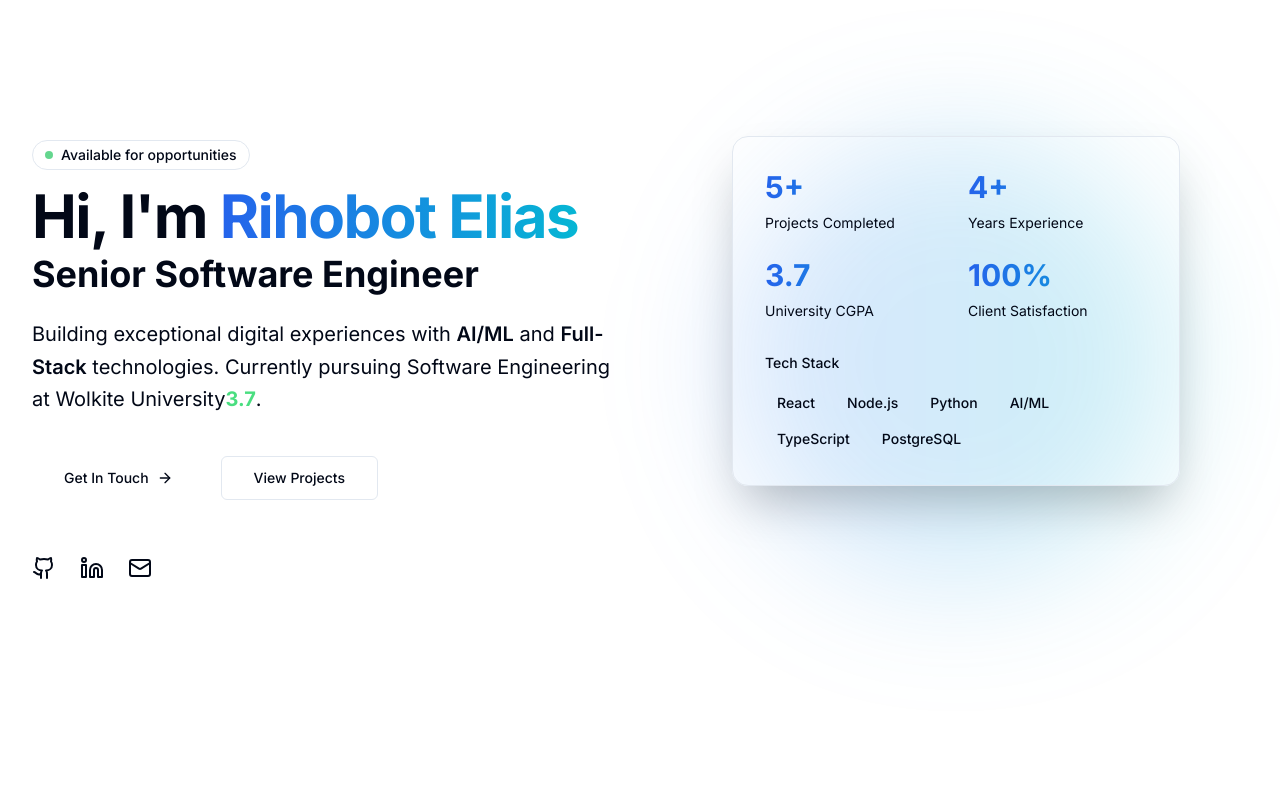
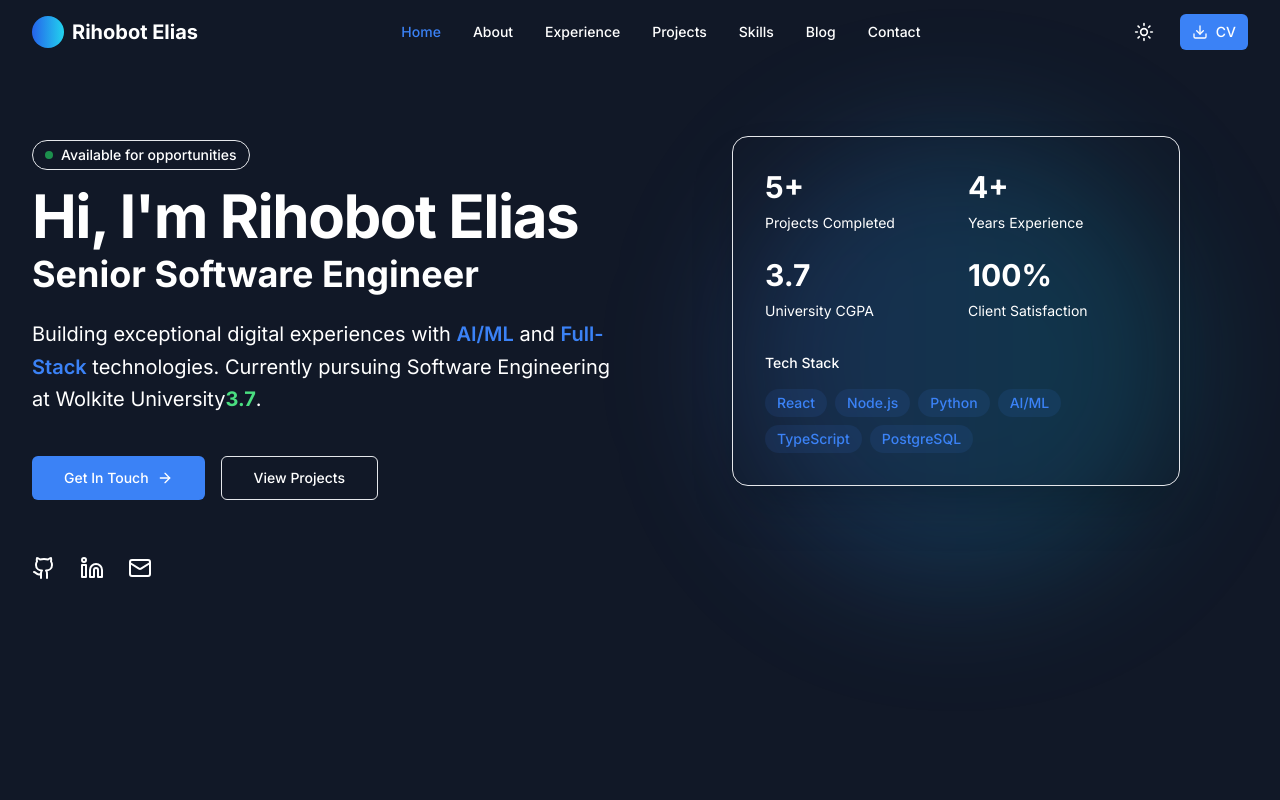
Before and after one commit to Robinadev/Rihobot-Elias-personal-website-, a Next.js app in the folder rihobot-portfolio/: page / in a window 1280 px wide. Shown: the top 800 px of the page. Built offline with nearby package versions, Linux system fonts and the light colour scheme.

Commit message:
ensured the pages with mangebale deploy on vercel

```diff
--- a/rihobot-portfolio/next.config.js
+++ b/rihobot-portfolio/next.config.js
@@ -1,27 +1,9 @@
-// next.config.js - COMPLETE FIX
-/** next.config.js - CRITICAL FIX FOR GITHUB PAGES DEPLOYMENT **/
 /** @type {import('next').NextConfig} */
 const nextConfig = {
-  output: 'export',
+  // No 'output: export' for Vercel!
   images: {
-    unoptimized: true,
+    domains: ['images.unsplash.com', 'github.com'],
   },
-  // MUST match your repository EXACTLY
-  basePath: '/Rihobot-Elias-personal-website-',
-  assetPrefix: '/Rihobot-Elias-personal-website-/',
-  trailingSlash: true,
 }
 
 module.exports = nextConfig
-module.exports = {
-  // ... other config
-  async rewrites() {
-    return [
-      {
-        source: '/:path*',
-        destination: '/index.html',
-      },
-    ]
-  }
-}
-module.exports = nextConfig
--- a/rihobot-portfolio/src/app/globals.css
+++ b/rihobot-portfolio/src/app/globals.css
@@ -1,92 +1,77 @@
-
-/* app/globals.css */
-/* app/globals.css - MUST HAVE THIS */
 @tailwind base;
 @tailwind components;
 @tailwind utilities;
-/* stylelint-disable */
-@import "tailwindcss/base";
-@import "tailwindcss/components";
-@import "tailwindcss/utilities";
-/* stylelint-enable */
 
 @layer base {
   :root {
-    --background: 0 0% 100%;
-    --foreground: 222.2 84% 4.9%;
-    --card: 0 0% 100%;
-    --card-foreground: 222.2 84% 4.9%;
-    --popover: 0 0% 100%;
-    --popover-foreground: 222.2 84% 4.9%;
-    --primary: 221.2 83.2% 53.3%;
-    --primary-foreground: 210 40% 98%;
-    --secondary: 210 40% 96.1%;
-    --secondary-foreground: 222.2 47.4% 11.2%;
-    --muted: 210 40% 96.1%;
-    --muted-foreground: 215.4 16.3% 46.9%;
-    --accent: 210 40% 96.1%;
-    --accent-foreground: 222.2 47.4% 11.2%;
-    --destructive: 0 84.2% 60.2%;
-    --destructive-foreground: 210 40% 98%;
-    --border: 214.3 31.8% 91.4%;
-    --input: 214.3 31.8% 91.4%;
-    --ring: 221.2 83.2% 53.3%;
-    --radius: 0.5rem;
+    --background: 222.2 84% 4.9%;
+    --foreground: 210 40% 98%;
   }
 
-  .dark {
-    --background: 222.2 84% 4.9%;
-    --foreground: 210 40% 98%;
-    --card: 222.2 84% 4.9%;
-    --card-foreground: 210 40% 98%;
-    --popover: 222.2 84% 4.9%;
-    --popover-foreground: 210 40% 98%;
-    --primary: 217.2 91.2% 59.8%;
-    --primary-foreground: 222.2 47.4% 11.2%;
-    --secondary: 217.2 32.6% 17.5%;
-    --secondary-foreground: 210 40% 98%;
-    --muted: 217.2 32.6% 17.5%;
-    --muted-foreground: 215 20.2% 65.1%;
-    --accent: 217.2 32.6% 17.5%;
-    --accent-foreground: 210 40% 98%;
-    --destructive: 0 62.8% 30.6%;
-    --destructive-foreground: 210 40% 98%;
-    --border: 217.2 32.6% 17.5%;
-    --input: 217.2 32.6% 17.5%;
-    --ring: 224.3 76.3% 48%;
+  html {
+    scroll-behavior: smooth;
+  }
+
+  body {
+    @apply bg-gray-900 text-white;
   }
 }
 
-@layer base {
-  * {
-    border-color: hsl(var(--border));
+@layer components {
+  .btn-primary {
+    @apply px-6 py-3 bg-blue-600 hover:bg-blue-700 rounded-lg font-medium transition-all duration-300;
   }
-  body {
-    background-color: hsl(var(--background));
-    color: hsl(var(--foreground));
-    font-feature-settings: "rlig" 1, "calt" 1;
+
+  .btn-secondary {
+    @apply px-6 py-3 bg-gray-800 hover:bg-gray-700 rounded-lg font-medium transition-all duration-300;
+  }
+
+  .section-container {
+    width: 100%;
+    margin-left: auto;
+    margin-right: auto;
+    box-sizing: border-box;
+    padding-left: 1rem;
+    padding-right: 1rem;
+    padding-top: 3rem;
+    padding-bottom: 3rem;
+  }
+
+  @media (min-width: 640px) {
+    .section-container {
+      max-width: 640px;
+      padding-left: 1.5rem;
+      padding-right: 1.5rem;
     }
   }
 
-@layer utilities {
-  .text-gradient {
-    background-image: linear-gradient(to right, #2563eb, #06b6d4);
-    -webkit-background-clip: text;
-    background-clip: text;
-    color: transparent;
+  @media (min-width: 768px) {
+    .section-container {
+      max-width: 768px;
+      padding-top: 5rem;
+      padding-bottom: 5rem;
+    }
   }
 
-  .gradient-border {
-    position: relative;
-    border: 1px solid transparent;
-    background: linear-gradient(white, white) padding-box,
-                linear-gradient(to right, #3b82f6, #06b6d4) border-box;
+  @media (min-width: 1024px) {
+    .section-container {
+      max-width: 1024px;
+      padding-left: 2rem;
+      padding-right: 2rem;
+    }
   }
 
-  .gradient-border-dark {
-    position: relative;
-    border: 1px solid transparent;
-    background: linear-gradient(#020817, #020817) padding-box,
-                linear-gradient(to right, #3b82f6, #06b6d4) border-box;
+  @media (min-width: 1280px) {
+    .section-container {
+      max-width: 1280px;
     }
   }
+
+  .section-title {
+    @apply text-3xl md:text-4xl font-bold mb-4;
+  }
+
+  .section-subtitle {
+    @apply text-xl text-gray-300 mb-12;
+  }
+}
--- a/rihobot-portfolio/src/app/layout.tsx
+++ b/rihobot-portfolio/src/app/layout.tsx
@@ -1,13 +1,15 @@
-// app/layout.tsx - Updated version
 import type { Metadata } from 'next'
 import { Inter } from 'next/font/google'
 import './globals.css'
+import { Navigation } from '../../components/navigation';
+import { Footer } from '../../components/Footer';
 
 const inter = Inter({ subsets: ['latin'] })
 
 export const metadata: Metadata = {
   title: 'Rihobot Elias | Senior Software Engineer',
-  description: 'Senior Software Engineer specializing in AI/ML, Full-Stack Development, and Cloud Architecture.',
+  description: 'Senior Software Engineer specializing in AI/ML, Full-Stack Development, and Cloud Architecture',
+  keywords: ['Software Engineer', 'AI/ML', 'Full-Stack', 'React', 'Node.js', 'Ethiopia'],
 }
 
 export default function RootLayout({
@@ -16,9 +18,13 @@ export default function RootLayout({
   children: React.ReactNode
 }) {
   return (
-    <html lang="en">
-      <body className={inter.className}>
-        {children}
+    <html lang="en" className={inter.className}>
+      <body className="min-h-screen bg-gradient-to-b from-gray-900 to-black">
+        <Navigation />
+        <main className="pt-16">
+          {children}
+        </main>
+        <Footer />
       </body>
     </html>
   )
--- a/rihobot-portfolio/src/app/page.tsx
+++ b/rihobot-portfolio/src/app/page.tsx
@@ -1,11 +1,9 @@
-// app/page.tsx
-import { Hero } from "../../components/Hero";
-import { Experience } from "../../components/Experience";
-import { Projects } from "../../components/projects";
-import { Skills } from "../../components/Skills";
-import { Contact } from "../../components/Contact";
-import { Footer } from "../../components/Footer"
-
+import { Hero } from '@/components/Hero'
+import { Experience } from  '@/components/Experience'
+import { Projects } from '@/components/projects'
+import { Skills } from '@/components/Skills';
+import { Contact } from '../../components/Contact';
+import { ThemeProvider } from '../../components/theme-provider';
 export default function Home() {
   return (
     <>
@@ -14,7 +12,7 @@ export default function Home() {
       <Projects />
       <Skills />
       <Contact />
-      <Footer />
+       <ThemeProvider />
     </>
   )
 }
--- a/rihobot-portfolio/tailwind.config.js
+++ b/rihobot-portfolio/tailwind.config.js
@@ -1,14 +1,30 @@
-// tailwind.config.js - CORRECT VERSION
 /** @type {import('tailwindcss').Config} */
 module.exports = {
   content: [
     './app/**/*.{js,ts,jsx,tsx,mdx}',
     './components/**/*.{js,ts,jsx,tsx,mdx}',
-    // If you use src folder
-    './src/**/*.{js,ts,jsx,tsx,mdx}',
   ],
   theme: {
-    extend: {},
+    extend: {
+      colors: {
+        primary: '#3b82f6',
+        secondary: '#1e293b',
+      },
+      animation: {
+        'fade-in': 'fadeIn 0.5s ease-out',
+        'slide-up': 'slideUp 0.5s ease-out',
+      },
+      keyframes: {
+        fadeIn: {
+          '0%': { opacity: '0' },
+          '100%': { opacity: '1' },
+        },
+        slideUp: {
+          '0%': { transform: 'translateY(20px)', opacity: '0' },
+          '100%': { transform: 'translateY(0)', opacity: '1' },
+        },
+      },
+    },
   },
   plugins: [],
 }
```
Also changed, not shown: rihobot-portfolio/package.json (+3 -4 lines), 1 other file (tests, documents, lock files or other folders). Lines whose indentation alone changed are shown as unchanged.
